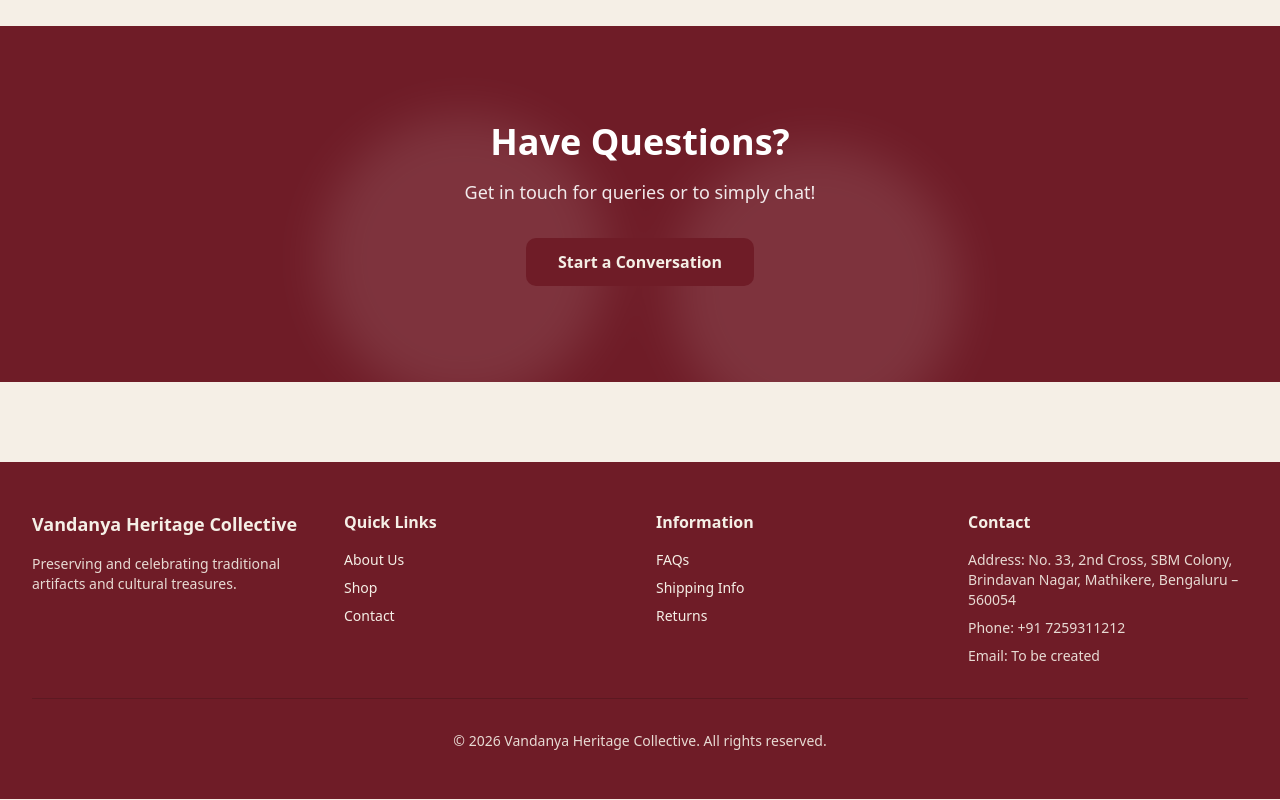
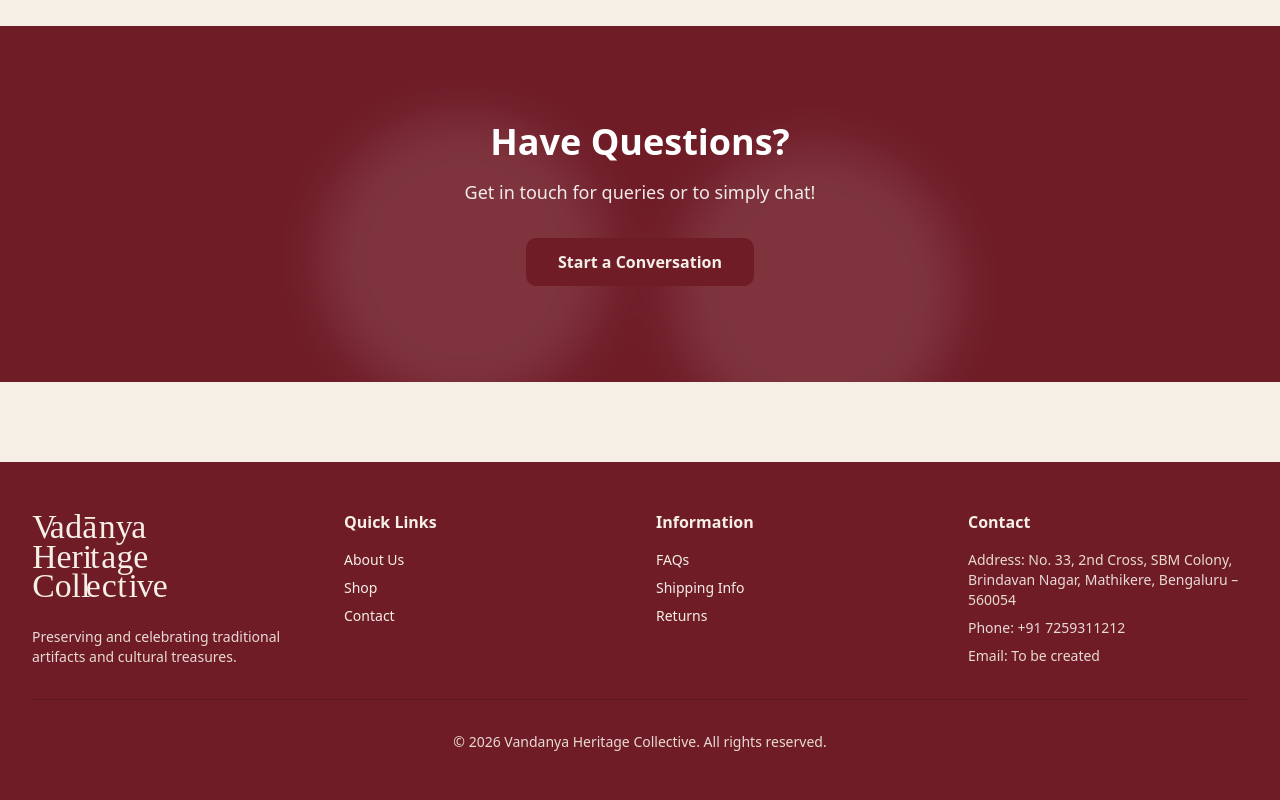
Before and after one commit to Rahulsingh1810/Vantara_Heritage_Collective, a Next.js app: page / in a window 1280 px wide. Shown: the part 6004-6804 px from the top of the page. Built offline with nearby package versions, Linux system fonts and the light colour scheme; no server answers.

Commit message:
logo in footer

```diff
--- a/components/footer.tsx
+++ b/components/footer.tsx
@@ -1,3 +1,4 @@
+import Image from 'next/image'
 import Link from 'next/link'
 
 export default function Footer() {
@@ -5,9 +6,19 @@ export default function Footer() {
     <footer className="mt-20 bg-[var(--color-wine-red)] text-[var(--color-ivory)]">
       <div className="mx-auto max-w-7xl px-4 py-12 sm:px-6 lg:px-8">
         <div className="mb-8 grid grid-cols-1 gap-8 md:grid-cols-4">
+
           {/* Brand */}
           <div>
-            <h3 className="mb-4 text-lg font-bold">Vandanya Heritage Collective</h3>
+            <Link href="/" className="inline-block">
+              <Image
+                src="/ivoryLogo.svg" // or /logo.svg
+                alt="Vandanya Heritage Collective Logo"
+                width={140}
+                height={60}
+                className="mb-4 object-contain"
+                priority
+              />
+            </Link>
             <p className="text-sm opacity-90">
               Preserving and celebrating traditional artifacts and cultural treasures.
             </p>
```
